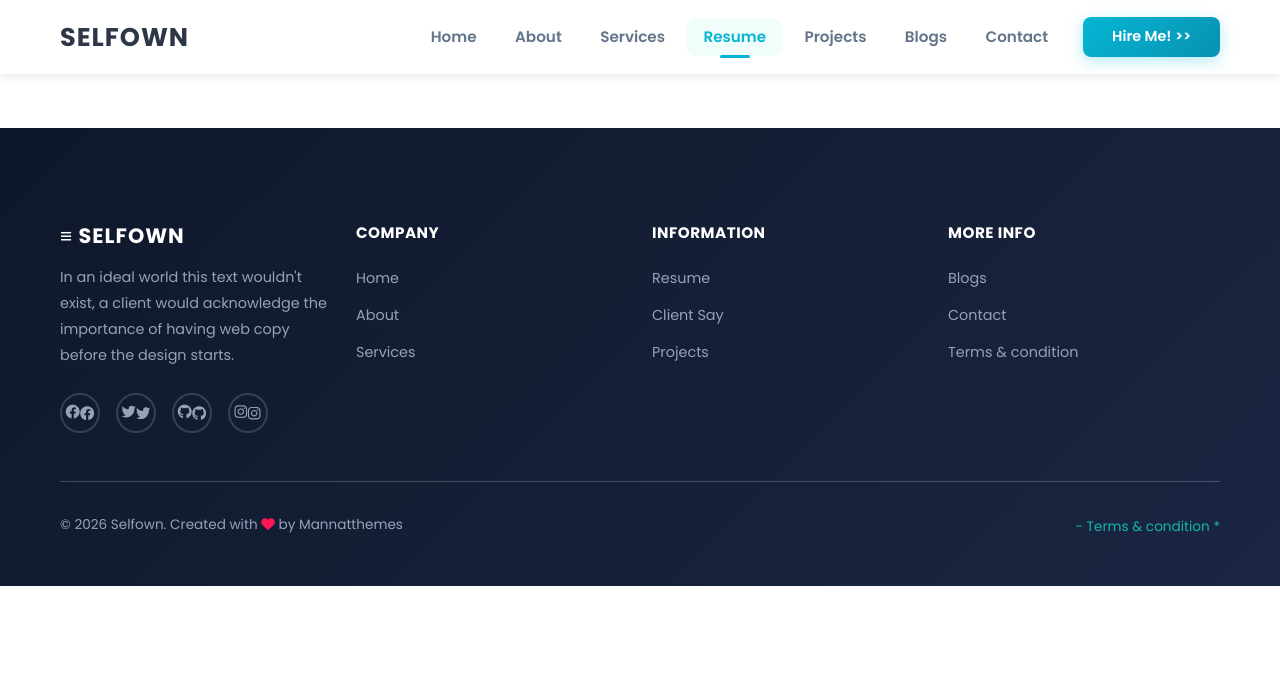
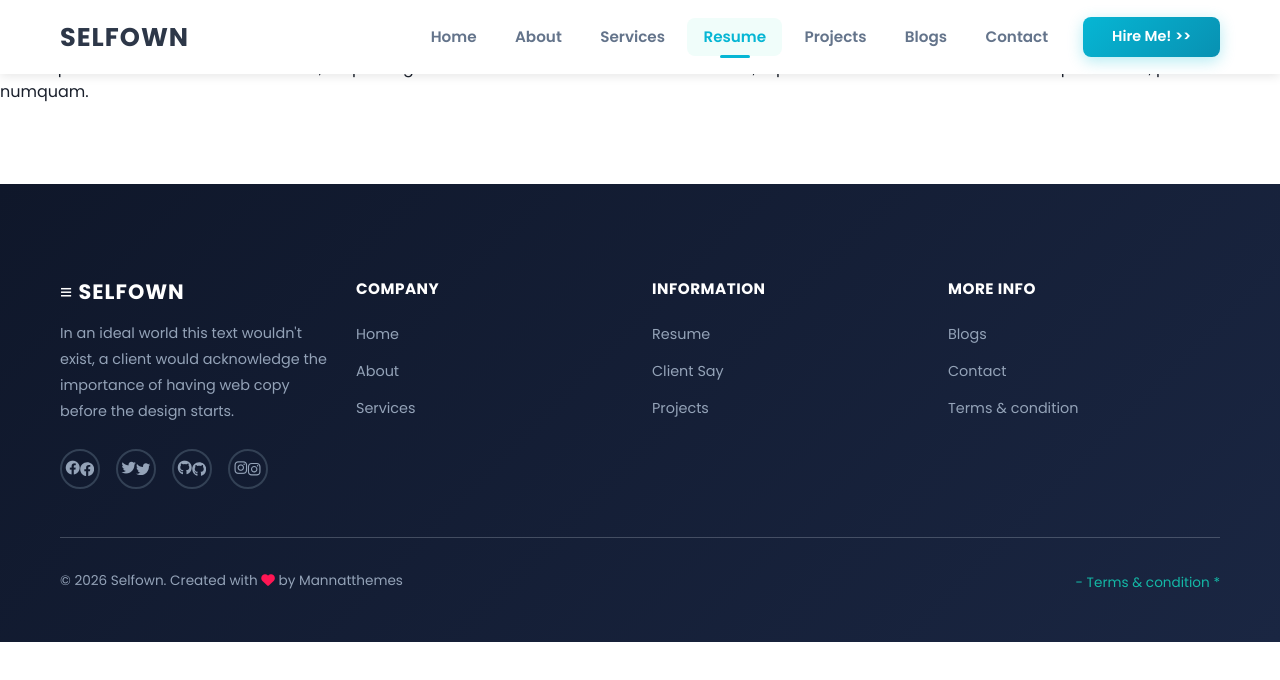
Before and after one commit to AbidKhohar/SelfOwnApp, a React (Vite) app: page /resume in a window 1280 px wide. Shown: the top 680 px of the page. Built offline with nearby package versions, Linux system fonts and the light colour scheme; a small style sheet from the web is missing.

Commit message:
para
para

```diff
--- a/src/Components/Resume/Resume.tsx
+++ b/src/Components/Resume/Resume.tsx
@@ -4,6 +4,7 @@ function Resume() {
   return (
     <div>
       <h1>Resume</h1>
+      <p>Lorem ipsum dolor sit amet consectetur, adipisicing elit. Commodi beatae animi molestiae vel, repellendus accusamus libero iure cupiditate ab, porro odit numquam.</p>
     </div>
   )
 }
```
